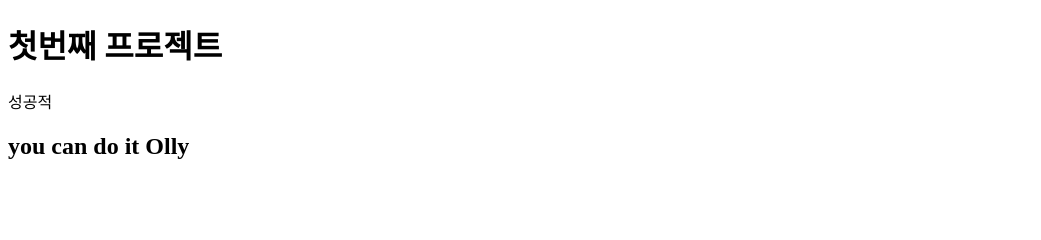
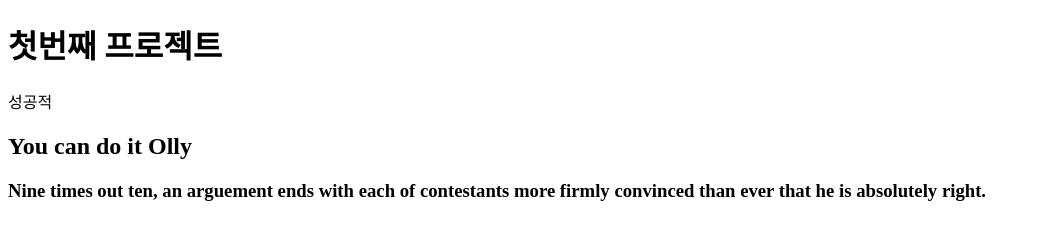
Before and after one commit to OllyRyu/The-first-project, a plain HTML site: page index.html in a window 1280 px wide. Shown: the whole page, without its empty margins (0-1041 px from the left). Drawn offline with Linux system fonts and the light colour scheme.

Commit message:
third commit

```diff
--- a/index.html
+++ b/index.html
@@ -13,9 +13,12 @@
     <h1>첫번째 프로젝트</h1>
     <p> 성공적</p>
     <h2>
-        you can do it Olly
+        You can do it Olly
     </h2>
-
+    <h3>
+        Nine times out ten, an arguement ends with each of contestants more firmly convinced than ever that he is absolutely right.
+    </h3>
+    </body>
 </body>
 
 </html>
```
